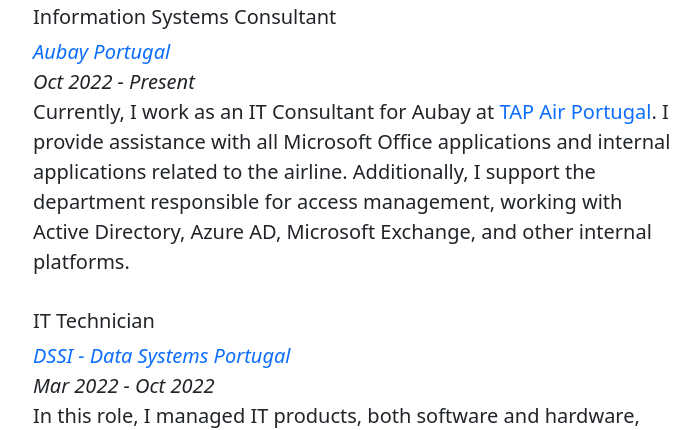
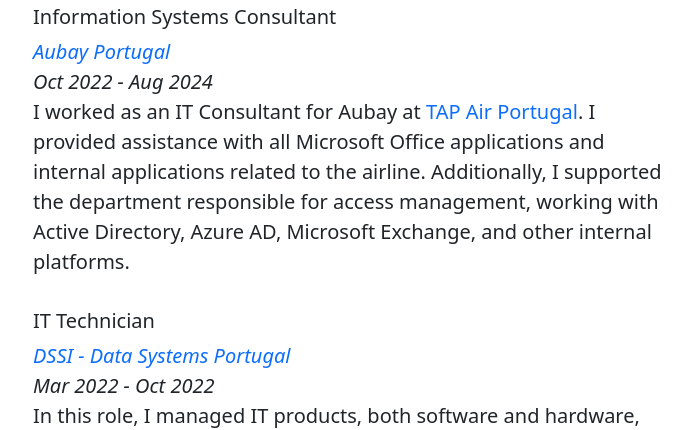
Before and after one commit to gutybg98/gutybg98.github.io, a plain HTML site: page about_me.html in a window 1280 px wide. Shown: the part 381-811 px from the top of the page, without its empty margins (283-983 px from the left). Drawn offline with nearby package versions, Linux system fonts and the light colour scheme.

Commit message:
Update about_me.html

```diff
--- a/about_me.html
+++ b/about_me.html
@@ -64,14 +64,14 @@
                             class="link-offset-2 link-offset-3-hover link-underline link-underline-opacity-0 link-underline-opacity-75-hover"
                             target="_blank">Aubay
                             Portugal</a></div>
-                    <div class="fs-5 fst-italic">Oct 2022 - Present</div>
-                    <p class="fs-5">Currently, I work as an IT Consultant for
+                    <div class="fs-5 fst-italic">Oct 2022 - Aug 2024</div>
+                    <p class="fs-5">I worked as an IT Consultant for
                         Aubay at <a href="https://www.flytap.com/pt-pt/"
                             class="link-offset-2 link-offset-3-hover link-underline link-underline-opacity-0 link-underline-opacity-75-hover"
                             target="_blank">TAP
-                            Air Portugal</a>. I provide assistance with all
+                            Air Portugal</a>. I provided assistance with all
                         Microsoft Office applications and internal applications
-                        related to the airline. Additionally, I support the
+                        related to the airline. Additionally, I supported the
                         department responsible for access management, working
                         with Active Directory, Azure AD, Microsoft Exchange, and
                         other internal platforms.
```
